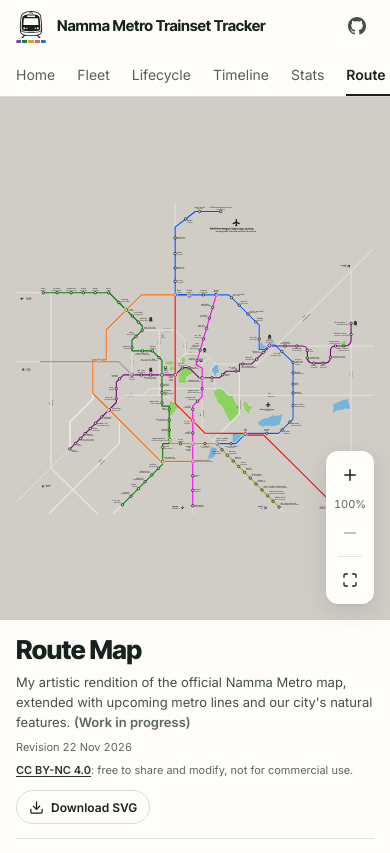
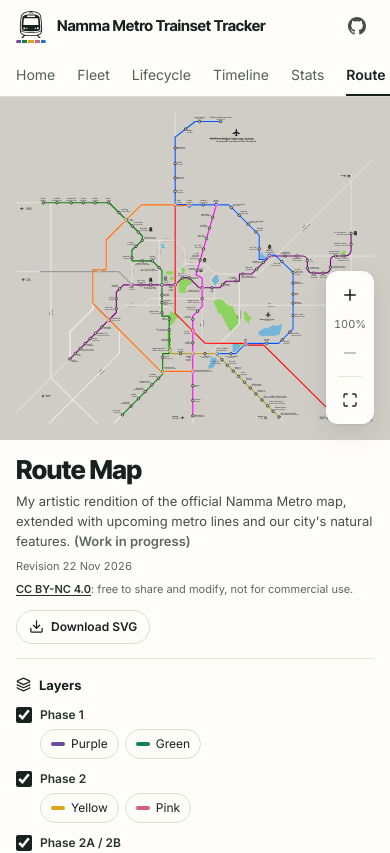
Before and after one commit to PratyushBalaji/trainset-tracker, a SvelteKit app: page /routemap in a window 390 px wide. Shown: the top 853 px of the page. Built offline with nearby package versions, Linux system fonts and the light colour scheme.

Commit message:
fix: size the route map to the map on phones instead of a fixed height

```diff
--- a/src/routes/routemap/+page.svelte
+++ b/src/routes/routemap/+page.svelte
@@ -219,9 +219,10 @@
   @media (max-width: 860px) {
     .map-viewer { height: calc(100svh - var(--site-header-height) - 150px); min-height: 380px; }
     .info-card { position: static; width: auto; border-radius: 0; box-shadow: none; border-bottom: 1px solid var(--border); padding: 16px; }
-    .map-viewer { display: flex; flex-direction: column; height: auto; }
-    .map-viewport { position: relative; height: 62svh; flex: none; }
+    /* Only as tall as the fitted map needs (map aspect 977.229 / 1126.2992, plus 16px padding each side), up to 62svh. */
+    .map-viewer { display: flex; flex-direction: column; height: auto; --map-h: min(62svh, calc((100vw - 32px) * 0.86765 + 32px)); }
+    .map-viewport { position: relative; height: var(--map-h); flex: none; }
     /* Map above, layers card below: pin zoom controls to the map's bottom-right corner, not the section's. */
-    .map-toolbar { top: calc(62svh - 16px); bottom: auto; right: 16px; transform: translateY(-100%); }
+    .map-toolbar { top: calc(var(--map-h) - 16px); bottom: auto; right: 16px; transform: translateY(-100%); }
   }
 </style>
```
